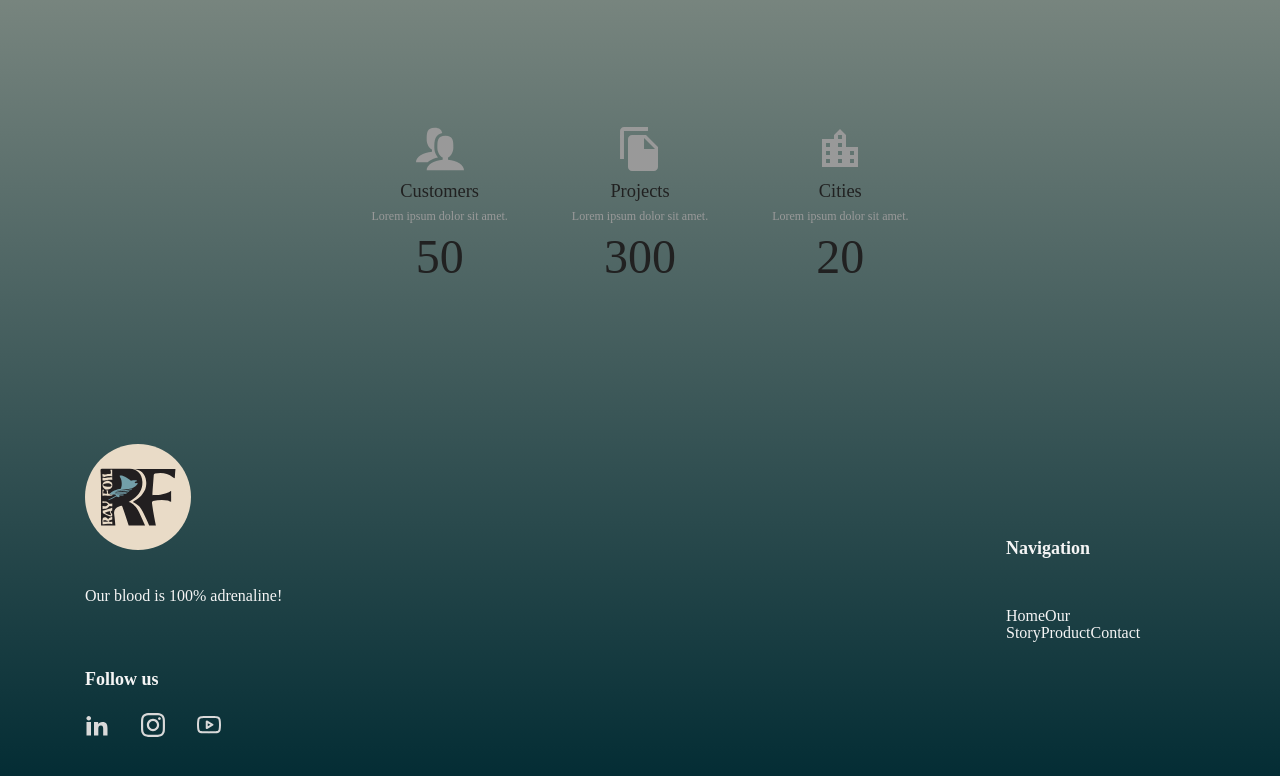
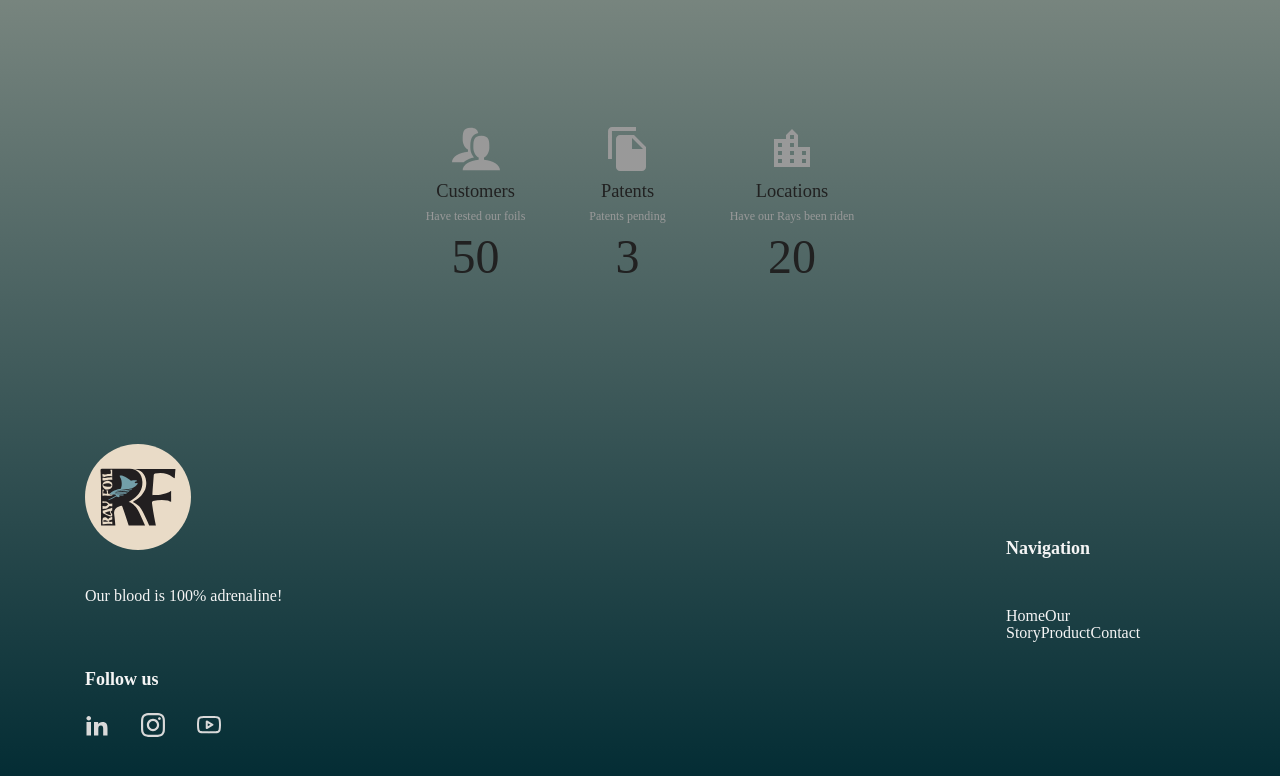
Before and after one commit to teetTeadusklubi/Ray-Foil-React, a React app: page /our-story in a window 1280 px wide. Shown: the part 765-1541 px from the top of the page. Built offline with nearby package versions, Linux system fonts and the light colour scheme; a web font is replaced by a local one.

Commit message:
Commit from TeleportHQ

```diff
--- a/src/views/our-story.css
+++ b/src/views/our-story.css
@@ -64,7 +64,7 @@
   text-align: center;
 }
 .our-story-text12 {
-  color: #999999;
+  color: rgb(153, 153, 153);
   font-size: 0.75rem;
   margin-top: var(--dl-space-space-halfunit);
   text-align: center;
@@ -91,7 +91,7 @@
   text-align: center;
 }
 .our-story-text16 {
-  color: #999999;
+  color: rgb(153, 153, 153);
   font-size: 0.75rem;
   margin-top: var(--dl-space-space-halfunit);
   text-align: center;
@@ -112,18 +112,18 @@
   width: var(--dl-size-size-small);
   height: var(--dl-size-size-small);
 }
-.our-story-text19 {
+.our-story-text18 {
   font-size: 1.15rem;
   margin-top: var(--dl-space-space-halfunit);
   text-align: center;
 }
-.our-story-text20 {
-  color: #999999;
+.our-story-text19 {
+  color: rgb(153, 153, 153);
   font-size: 0.75rem;
   margin-top: var(--dl-space-space-halfunit);
   text-align: center;
 }
-.our-story-text21 {
+.our-story-text20 {
   font-size: 3rem;
   margin-top: var(--dl-space-space-halfunit);
   font-weight: 300;
@@ -163,7 +163,7 @@
   .our-story-stat2 {
     padding: var(--dl-space-space-unit);
   }
-  .our-story-text19 {
+  .our-story-text18 {
     text-align: center;
   }
 }
--- a/src/views/our-story.js
+++ b/src/views/our-story.js
@@ -74,7 +74,7 @@ const OurStory = (props) => {
             <path d="M327.196 795.328c55.31-36.15 124.080-63.636 199.788-80.414-15.054-17.784-28.708-37.622-40.492-59.020-30.414-55.234-46.492-116.058-46.492-175.894 0-86.042 0-167.31 30.6-233.762 29.706-64.504 83.128-104.496 159.222-119.488-16.914-76.48-61.94-126.75-181.822-126.75-192 0-192 128.942-192 288 0 99.060 57.502 198.104 128 237.832v52.78c-217.102 17.748-384 124.42-384 253.388h279.006c14.518-12.91 30.596-25.172 48.19-36.672z"></path>
           </svg>
           <span className="our-story-text11">Customers</span>
-          <span className="our-story-text12">Lorem ipsum dolor sit amet.</span>
+          <span className="our-story-text12">Have tested our foils</span>
           <h1 className="our-story-text13">
             <span>50</span>
           </h1>
@@ -83,19 +83,17 @@ const OurStory = (props) => {
           <svg viewBox="0 0 1024 1024" className="our-story-icon3">
             <path d="M598 512h234l-234-234v234zM640 214l256 256v426q0 34-26 60t-60 26h-470q-34 0-59-26t-25-60v-598q0-34 26-59t60-25h298zM682 42v86h-512v598h-84v-598q0-34 25-60t59-26h512z"></path>
           </svg>
-          <span className="our-story-text15">Projects</span>
-          <span className="our-story-text16">Lorem ipsum dolor sit amet.</span>
-          <h1 className="our-story-text17">
-            <span>300</span>
-          </h1>
+          <span className="our-story-text15">Patents</span>
+          <span className="our-story-text16">Patents pending</span>
+          <h1 className="our-story-text17">3</h1>
         </div>
         <div className="our-story-stat2">
           <svg viewBox="0 0 1024 1024" className="our-story-icon5">
             <path d="M810 640v-86h-84v86h84zM810 810v-84h-84v84h84zM554 298v-84h-84v84h84zM554 470v-86h-84v86h84zM554 640v-86h-84v86h84zM554 810v-84h-84v84h84zM298 470v-86h-84v86h84zM298 640v-86h-84v86h84zM298 810v-84h-84v84h84zM640 470h256v426h-768v-598h256v-84l128-128 128 128v256z"></path>
           </svg>
-          <span className="our-story-text19">Cities</span>
-          <span className="our-story-text20">Lorem ipsum dolor sit amet.</span>
-          <h1 className="our-story-text21">
+          <span className="our-story-text18">Locations</span>
+          <span className="our-story-text19">Have our Rays been riden</span>
+          <h1 className="our-story-text20">
             <span>20</span>
           </h1>
         </div>
```
